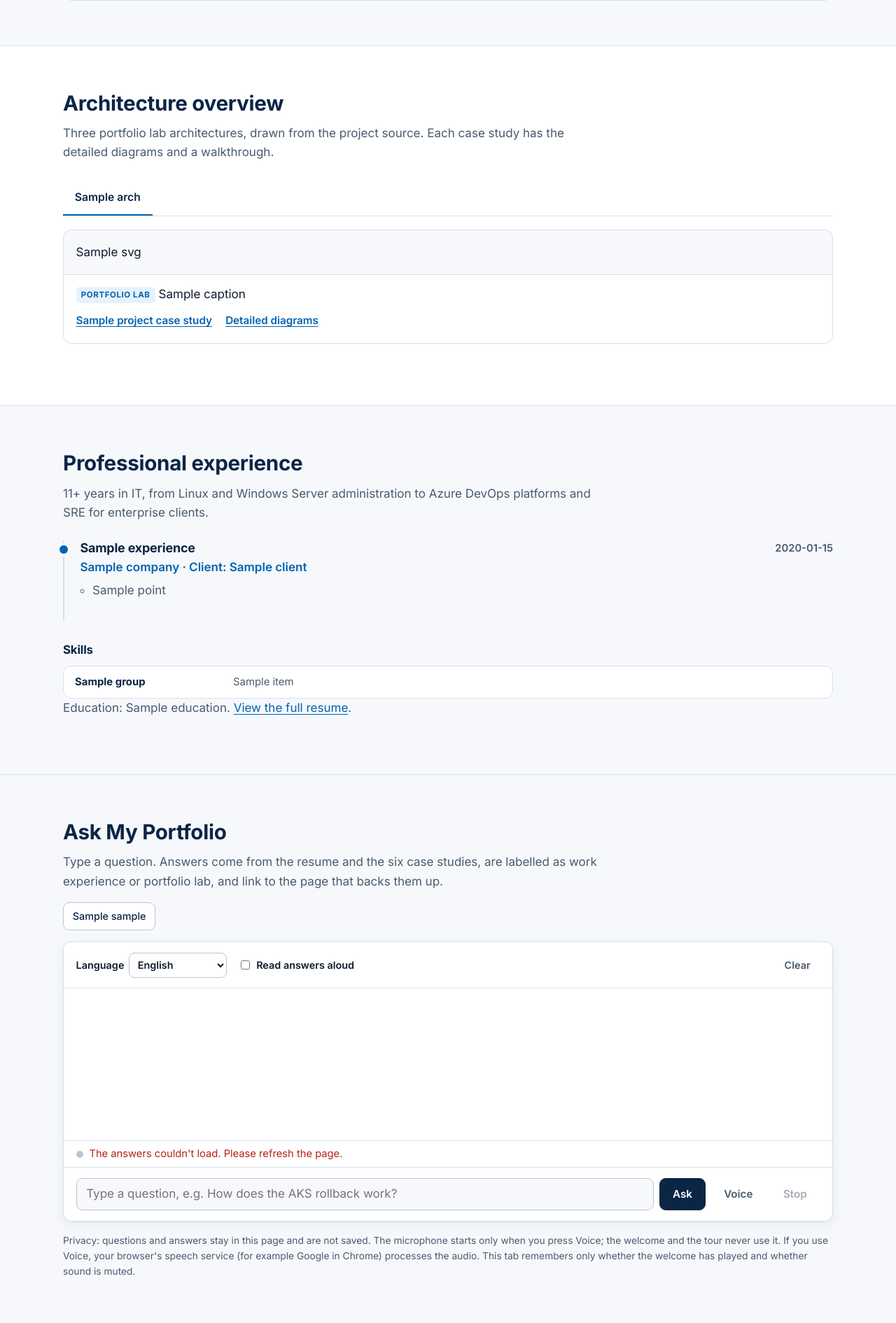
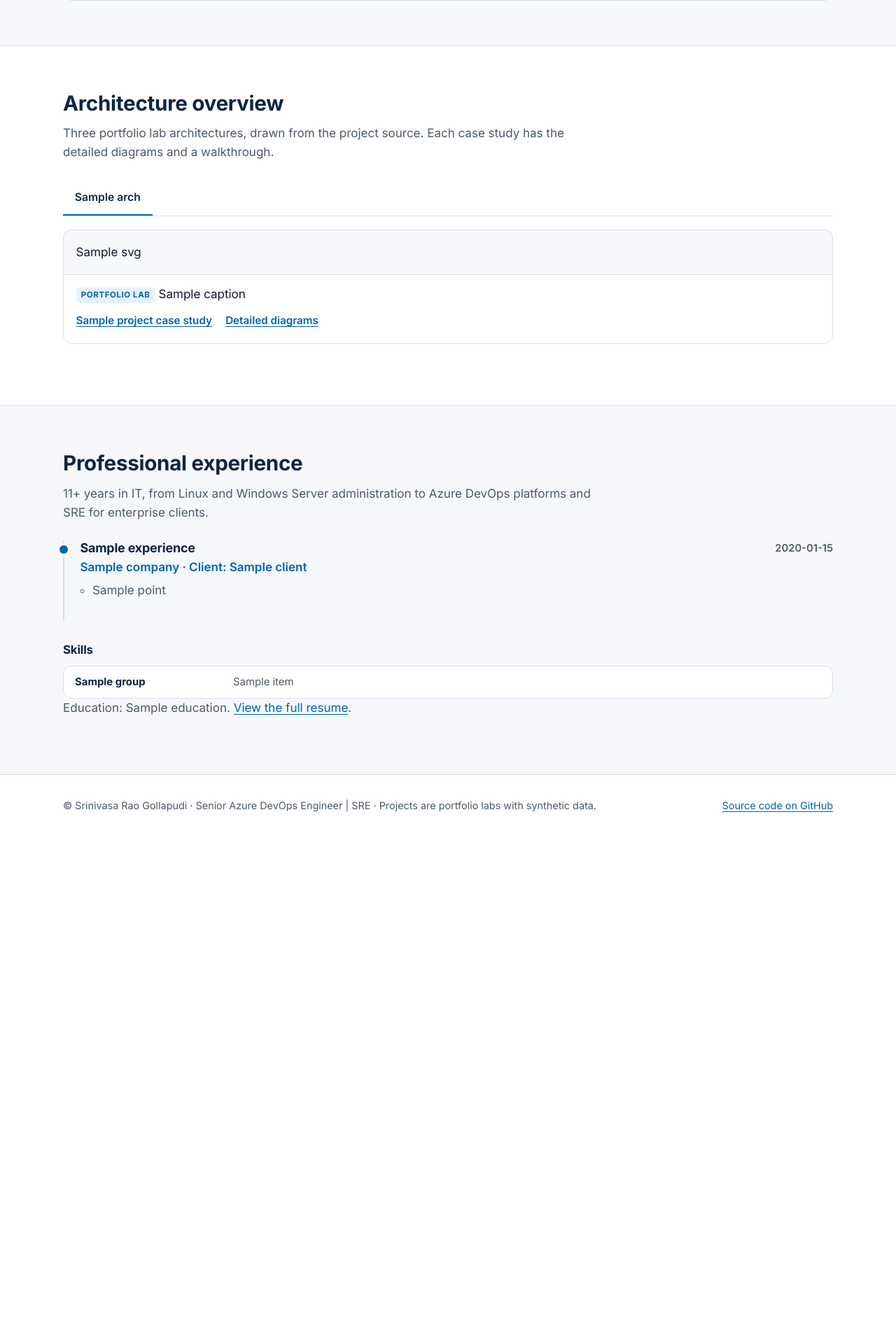
Before and after one commit to gollapudisrinu18/gollapudisrinu18.github.io, a Flask app: template site/templates/index.html in a window 1280 px wide. Shown: the part 1156-3046 px from the top of the page at 70% size. After the commit the page ends 2316 px from the top, so only its background shows below. Run offline with Flask 3, Linux system fonts and the light colour scheme; the template is opened without the code that fills it: most values are stand-ins (such as "Sample title", 1, 10 or a date in 2020).

Commit message:
Remove the Ask My Portfolio assistant from the website
Removes the Ask section, its nav link, the kb.js/assistant.js script tags,
the resume page's Ask button and the tour's mention of the assistant.
Drops the browser tests that exercised the assistant.

Co-Authored-By: Claude Opus 5.5 <noreply@anthropic.com>
Claude-Session: https://claude.ai/code/session_01BGJAjoZxEj1vo5bCJt5yDm

```diff
--- a/site/static/assets/js/tour.js
+++ b/site/static/assets/js/tour.js
@@ -128,7 +128,7 @@
            "Traces point to the slow dependency, a cache fallback mitigates it, and a blameless postmortem records what to fix." },
     { key: "projects", title: "Explore",
       say: "That's the tour. These are portfolio labs with case studies, recorded demos and interactive walkthroughs. " +
-           "Open a project, view the resume, or ask the assistant a question." }
+           "Open a project or view the resume." }
   ];
 
   function renderNarr() {
--- a/site/templates/base.html
+++ b/site/templates/base.html
@@ -27,7 +27,6 @@
       <a href="{{ root }}index.html#projects" {% if nav == 'projects' %}aria-current="page"{% endif %}>Projects</a>
       <a href="{{ root }}index.html#architecture">Architecture</a>
       {% if resume %}<a href="{{ root }}resume.html" {% if nav == 'resume' %}aria-current="page"{% endif %}>Resume</a>{% endif %}
-      <a href="{{ root }}index.html#ask">Ask</a>
     </nav>
   </div>
 </header>
--- a/site/templates/index.html
+++ b/site/templates/index.html
@@ -130,42 +130,6 @@
   </div>
 </section>
 
-<section id="ask" aria-labelledby="ask-h">
-  <div class="wrap assistant" data-assistant>
-    <div class="section-head">
-      <h2 id="ask-h">Ask My Portfolio</h2>
-      <p>Type a question. Answers come from the resume and the six case studies, are labelled as work experience or portfolio lab, and link to the page that backs them up.</p>
-    </div>
-    <div class="samples" aria-label="Suggested questions">
-      {% for s in samples %}<button type="button" class="btn small" data-sample="{{ s }}">{{ s }}</button>{% endfor %}
-    </div>
-    <div class="assistant-panel">
-      <div class="assistant-top">
-        <label for="ask-lang">Language
-          <select id="ask-lang">
-            <option value="en" selected>English</option>
-            <option value="te" lang="te">తెలుగు (Telugu)</option>
-          </select>
-        </label>
-        <label><input type="checkbox" id="speak-answers"> Read answers aloud</label>
-        <button type="button" class="btn small ghost clear">Clear</button>
-      </div>
-      <div class="log" role="log" aria-live="polite" aria-label="Conversation"></div>
-      <div class="status" role="status" aria-live="polite"><span class="dot" aria-hidden="true"></span><span class="status-text">Loading…</span></div>
-      <form class="ask-form" autocomplete="off">
-        <label class="sr-only" for="ask-input">Your question</label>
-        <input id="ask-input" type="text" lang="en" placeholder="Type a question, e.g. How does the AKS rollback work?" maxlength="300">
-        <button class="btn primary" type="submit">Ask</button>
-        <span class="voice-controls">
-          <button class="btn ghost mic" type="button" aria-pressed="false" aria-label="Start voice input (optional)">Voice</button>
-          <button class="btn ghost stop" type="button" disabled>Stop</button>
-        </span>
-      </form>
-    </div>
-    <p class="privacy">Privacy: questions and answers stay in this page and are not saved. The microphone starts only when you press Voice; the welcome and the tour never use it. If you use Voice, your browser's speech service (for example Google in Chrome) processes the audio. This tab remembers only whether the welcome has played and whether sound is muted.</p>
-  </div>
-</section>
-
 <div class="tour-bar" data-tour hidden role="region" aria-label="Portfolio tour">
   <div class="wrap tour-inner">
     <p class="tour-step" data-tour-step></p>
@@ -182,7 +146,5 @@
 </div>
 {% endblock %}
 {% block scripts %}
-<script src="{{ root }}assets/js/kb.js?v={{ v }}" defer></script>
-<script src="{{ root }}assets/js/assistant.js?v={{ v }}" defer></script>
 <script src="{{ root }}assets/js/tour.js?v={{ v }}" defer></script>
 {% endblock %}
--- a/site/templates/resume.html
+++ b/site/templates/resume.html
@@ -29,7 +29,7 @@
     {% endfor %}
     {% endfor %}
   </article>
-  <p class="resume-back"><a class="btn" href="{{ root }}index.html#projects">View the six case studies</a> <a class="btn ghost" href="{{ root }}index.html#ask">Ask My Portfolio</a></p>
+  <p class="resume-back"><a class="btn" href="{{ root }}index.html#projects">View the six case studies</a></p>
 </div>
 <script>
   // Browsers without a built-in PDF viewer (most phones) get the page images instead.
```
Also changed, not shown: tests/site/test_browser.py (+4 -169 lines).
